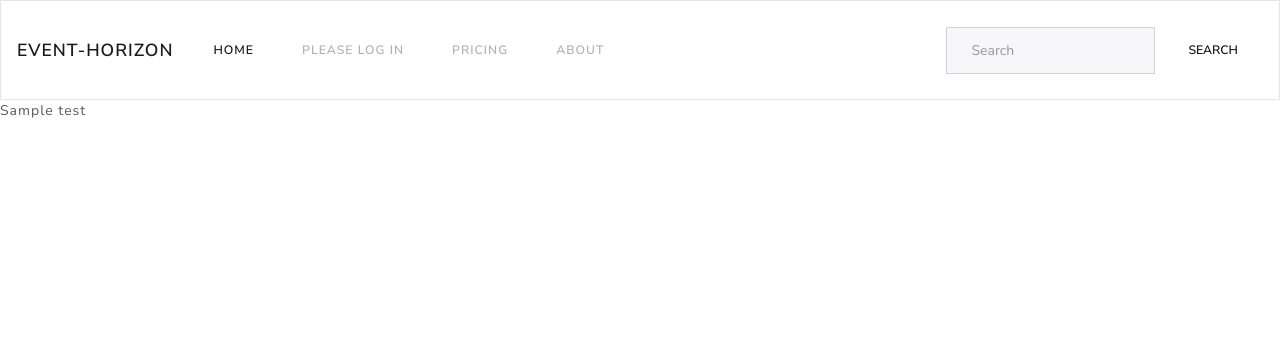
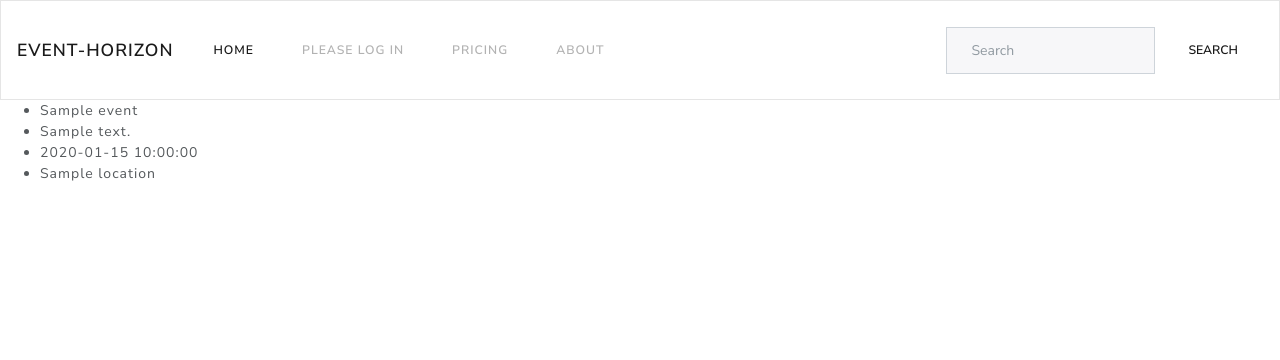
Before and after one commit to Slee-Tech/event-share, a Flask app: template templates/events.html in a window 1280 px wide. Shown: the top 360 px of the page. Run offline with Flask 2, Linux system fonts and the light colour scheme; the template is opened without the code that fills it: most values are stand-ins (such as "Sample title", 1, 10 or a date in 2020); some libraries are stand-ins or nearby versions.

Commit message:
Updated events view

```diff
--- a/application.py
+++ b/application.py
@@ -116,7 +116,9 @@ def share():
 
 @app.route('/view', methods=["GET", "POST"])
 def view():
-    return render_template("events.html", test="view events test")
+    events = db.execute("SELECT * FROM events").fetchall()
+    db.commit()
+    return render_template("events.html", events=events)
     # should show a list of all current events, show in a table
     # should allow users to register
     # should show list of registered attendees from attendees table
--- a/templates/events.html
+++ b/templates/events.html
@@ -3,7 +3,20 @@
 {% block title %}
     Events
 {% endblock %}
+<div class="container">
+    <div class="row">
+        <div class="col-4">
+{% block main %}
+    {% for event in events %}
+        <ul>
+            <li>{{ event.name }}</li>
+            <li>{{ event.description }}</li>
+            <li>{{ event.date }}</li>
+            <li>{{ event.location }}</li>
+        </ul>
 
-{% block main %}
-    {{ test }}
+    {% endfor %}
+</div>
+</div>
+</div>
 {% endblock %}
```
Also changed, not shown: README.md, event.db.
